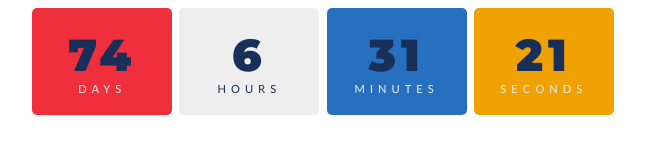
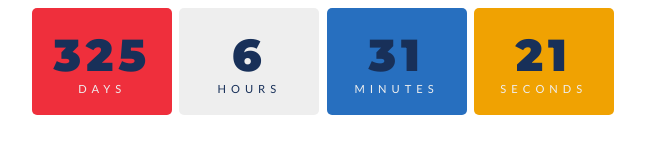
Before and after one commit to Benjamin-tran/countdown, a plain HTML site: page index.html in a window 1280 px wide. Shown: the whole page, without its empty margins (317-962 px from the left). Drawn offline with Linux system fonts and the light colour scheme.

Commit message:
Update and rename countDown.html to index.html

```diff
--- a/countDown.html
+++ b/index.html
@@ -103,7 +103,7 @@ body{
 </body>
 <script>
     const year = new Date().getFullYear();
-const myDate = new Date('Oct 01, 2020 00:00:00');
+const myDate = new Date('Jun 09, 2021 00:00:00');
 console.log(myDate);
 
 // countdown
```
